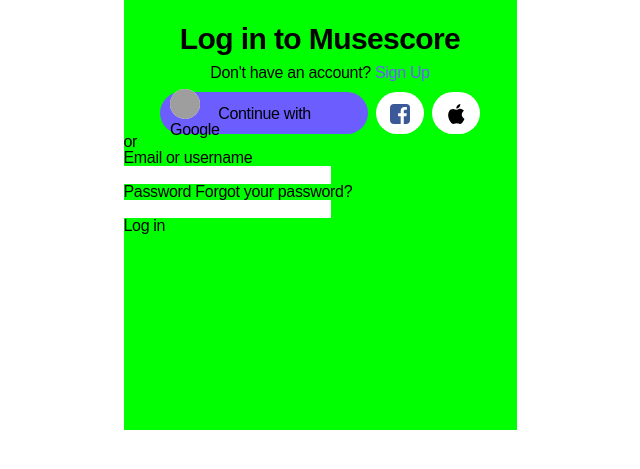
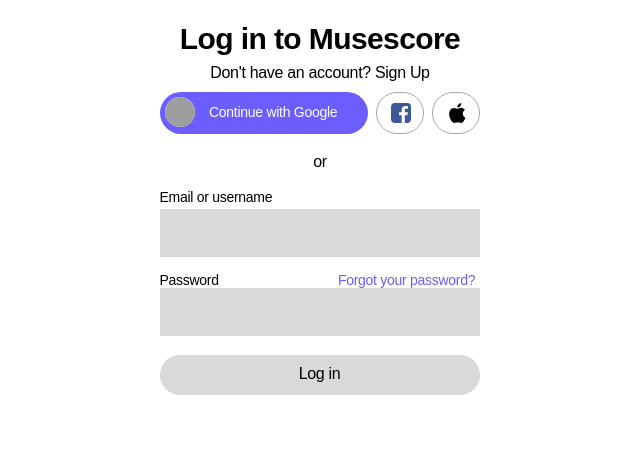
Before and after one commit to Yeaji-J/html_TIL, a PHP site: page /task/musescore_login/musescore_login.html in a window 1280 px wide. Shown: the top 469 px of the page, without its empty margins (320-960 px from the left). Run offline with PHP 8.4, Linux system fonts and the light colour scheme; some web fonts are replaced; grey boxes are pictures that could not be loaded.

Commit message:
뮤즈스코어 로그인 과제 완성

```diff
--- a/task/musescore_login/musescore_login.html
+++ b/task/musescore_login/musescore_login.html
@@ -14,7 +14,7 @@
 </head>
 <body>
     <div id="wrap">
-        <!-- 회원가입 -->
+        <!-- 회원가입; Log in to Musescore -->
         <section class="login_musescore">
             <h1>Log in to Musescore</h1>
             <div class="sign_up">
@@ -22,7 +22,7 @@
                 <a href="#">Sign Up</a>
             </div>
         </section>
-        <!-- 연동 로그인 -->
+        <!-- 연동 로그인; 아이콘 세 개 -->
         <ul class="sns_login">
             <li class="google_login">
                 <a href="#">
@@ -34,7 +34,9 @@
             <li class="apple_login"><a href="#"><img src="./images/apple-login.svg" alt="애플 아이디로 로그인"></a></li>
         </ul>
         <!-- 구분선 -->
-        <span>or</span>
+        <div class="border_or">
+            <span>or</span>
+        </div>
         <!-- 아이디 비번 입력창 -->
         <div class="musescore_login_input">
             <div class="email_input">
--- a/task/musescore_login/styles/musescore_login.css
+++ b/task/musescore_login/styles/musescore_login.css
@@ -1,5 +1,4 @@
 #wrap {
-    background:lime;
     width:393px; height:430px;
     margin:0 auto;
 }
@@ -17,9 +16,7 @@
 }
 #wrap .login_musescore .sign_up span {
 }
-#wrap .login_musescore .sign_up a {
-    color:#6B5DFE;
-}
+#wrap .login_musescore .sign_up a {}
 /* 연동 로그인 */
 /* 버튼 3개 묶음 */
 #wrap .sns_login {
@@ -29,17 +26,16 @@
     justify-content:center;
     gap:8px;
 }
-#wrap .sns_login li:first-child {
+#wrap .sns_login .google_login {
     width:208px; height:42px;
     background-color:#6B5DFE;
     border-radius:50px;
+}
+#wrap .sns_login .google_login a {
     display:flex;
     flex-flow:row nowrap;
     align-items:center;
-    padding:10px;
-}
-#wrap .sns_login .google_login {}
-#wrap .sns_login .google_login a {
+    padding:5px 0 0 5px;
 }
 #wrap .sns_login .google_login a img {
     width:30px; height:30px;
@@ -48,12 +44,19 @@
     margin-right:14px;
 }
 #wrap .sns_login .google_login a span {
+    text-align:left;
+    font-size:14px;
+    color:#fff;
+}
+#wrap .sns_login li:nth-child(2),
+#wrap .sns_login li:nth-child(3) {
+    border:1px solid #aaa;
 }
 #wrap .sns_login .facebook_login {
     width:48px; height:42px;
     background:#fff;
     border-radius:50px;
-    padding:10px 0 0 12px;
+    padding:8px 0 0 12px;
 }
 #wrap .sns_login .facebook_login a {
 }
@@ -62,7 +65,7 @@
     width:48px; height:42px;
     background:#fff;
     border-radius:50px;
-    padding:10px 0 0 12px;
+    padding:8px 0 0 12px;
 }
 #wrap .sns_login .apple_login a {
 }
@@ -71,15 +74,67 @@
     background:#fff;
 }
 /* 구분선 */
-#wrap span {}
+#wrap .border_or {
+    display:flex; flex-flow: row nowrap;
+    align-items:center;
+    justify-content: center;
+}
+#wrap .border_or span {
+    display:flex;
+    align-items:center;
+    text-align:center;
+    margin:10px 0;
+    padding:10px;;
+}
+#wrap .border_or span::before,
+#wrap .border_or span::after {
+    background:purple;
+    content:'';
+    display:block;
+    border-top:1px solid black;
+    width:100%;
+    margin: 0 10px;
+}
+
 /* 아이디 비번 입력창 */
-#wrap .musescore_login_input {}
-#wrap .musescore_login_input .email_input {}
-#wrap .musescore_login_input .email_input h2 {}
-#wrap .musescore_login_input .email_input .input_id {}
-#wrap .musescore_login_input .pw_input_{}
-#wrap .musescore_login_input .pw_input .pw{}
-#wrap .musescore_login_input .pw_input a {}
-#wrap .musescore_login_input .pw_input .input_pw {}
+#wrap .musescore_login_input {
+    margin-left: 36px;
+    width:320px
+}
+#wrap .musescore_login_input .email_input {
+
+}
+#wrap .musescore_login_input .email_input h2 {
+    font-size:14px;
+}
+#wrap .musescore_login_input .email_input .input_id {
+    background:#D9D9D9;
+    width:100%; height:48px;
+    margin-top:5px;
+    margin-bottom:15px;
+}
+#wrap .musescore_login_input .pw_input_{
+    width:320px; height:48px;
+    margin-top:15px;
+}
+#wrap .musescore_login_input .pw_input .pw {
+    font-size:14px; margin-right:115px;
+}
+#wrap .musescore_login_input .pw_input a {
+    font-size:14px;
+    color:#6B5DFE;
+}
+#wrap .musescore_login_input .pw_input .input_pw {
+    background:#D9D9D9;
+    width:100%; height:48px;
+}
 /* 로그인 버튼 */
-#wrap .log_in_btn
+#wrap .log_in_btn {
+    width:320px; height:40px;
+    background: #D9D9D9;
+    border-radius:50px;
+    display:block;
+    text-align: center;
+    margin-top:19px;
+    padding:11px 0;
+}
```
